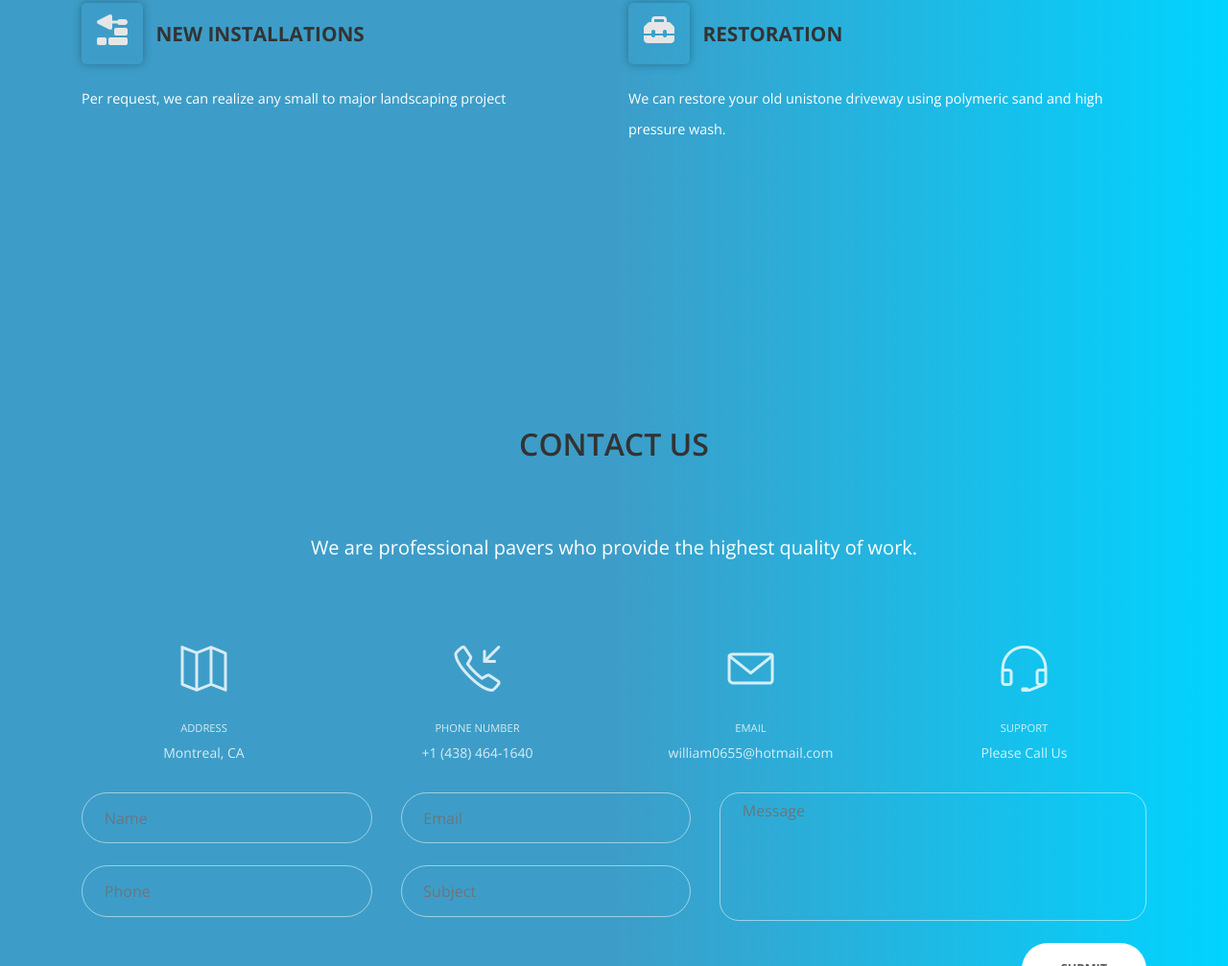
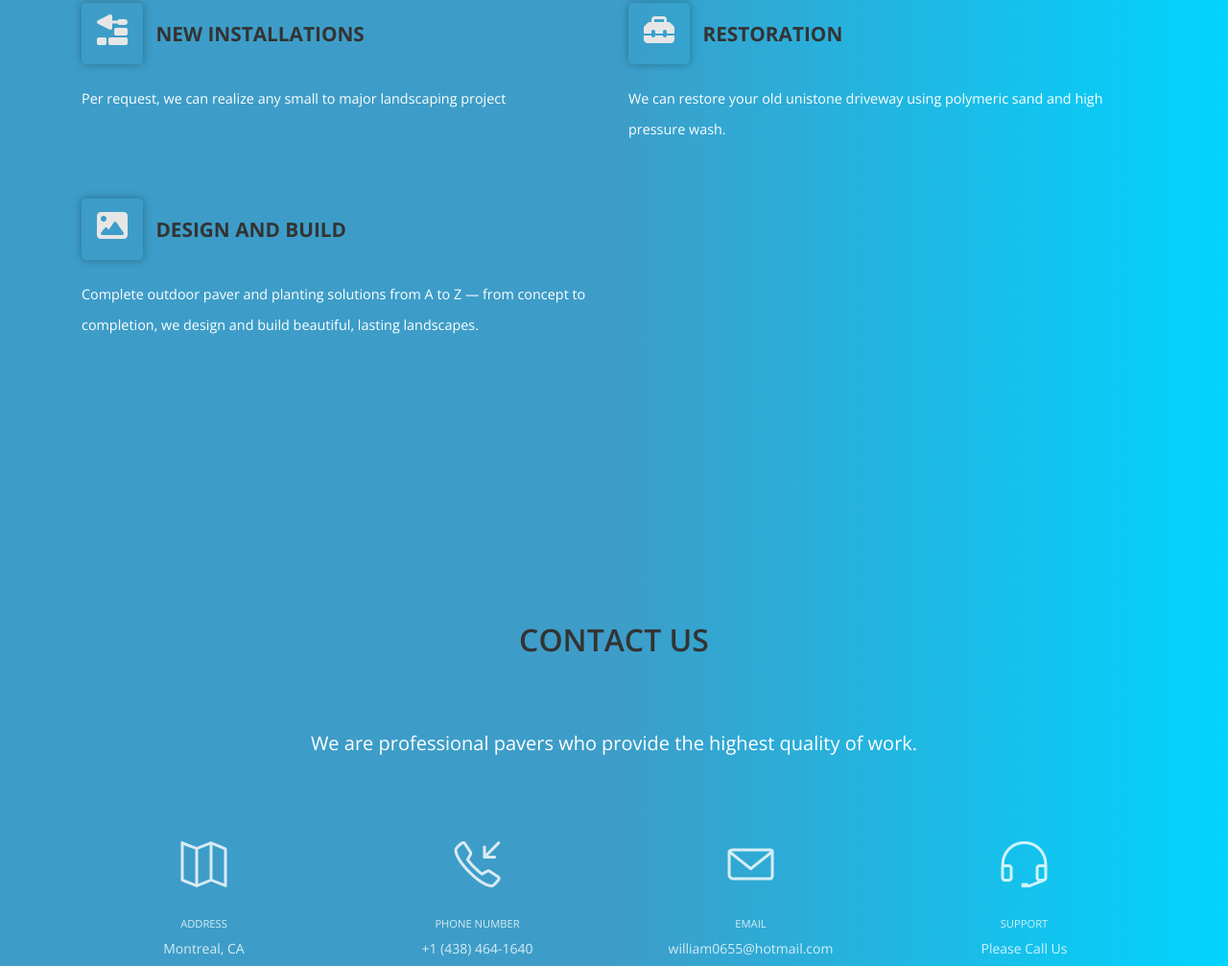
Before and after one commit to RPU042523/ReparationPaveUni, a plain HTML site: page index_en.html in a window 1280 px wide. Shown: the part 1904-2911 px from the top of the page at 96% size. Drawn offline with nearby package versions, Linux system fonts and the light colour scheme; a script that the page names is missing.

Commit message:
add design and build in services

```diff
--- a/index_en.html
+++ b/index_en.html
@@ -143,6 +143,10 @@
                   <h3><i class="fa-solid fa-toolbox" aria-hidden="true"></i> Restoration</h3>
                   <p>We can restore your old unistone driveway using polymeric sand and high pressure wash.</p>
               </article>
+							<article class="col-12 col-md-6 reveal-2">
+                  <h3><i class="fa-solid fa-image" aria-hidden="true"></i> Design and Build</h3>
+                  <p>Complete outdoor paver and planting solutions from A to Z — from concept to completion, we design and build beautiful, lasting landscapes.</p>
+              </article>
           </div>
       </div>
   </section>
```
Also changed, not shown: index.html (+4 -0 lines), 1 other file.
